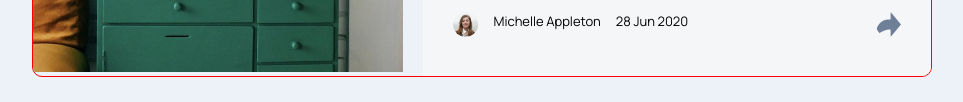
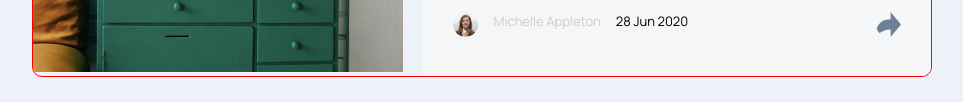
Before and after one commit to KaueACLima/projeto-article-preview-component-master, a plain HTML site: page index.html in a window 1280 px wide. Shown: the part 474-576 px from the top of the page, without its empty margins (158-1121 px from the left). Drawn offline with Linux system fonts and the light colour scheme.

Commit message:
Update CSS/index.css
Update CSS/índex.css

```diff
--- a/src/css/index.css
+++ b/src/css/index.css
@@ -67,6 +67,8 @@ body {
 
 .preview-information-user .information-user p span{
   display: block;
+  color: #ccc;
+  border-button: 1px solid;
 
 }
 
```
